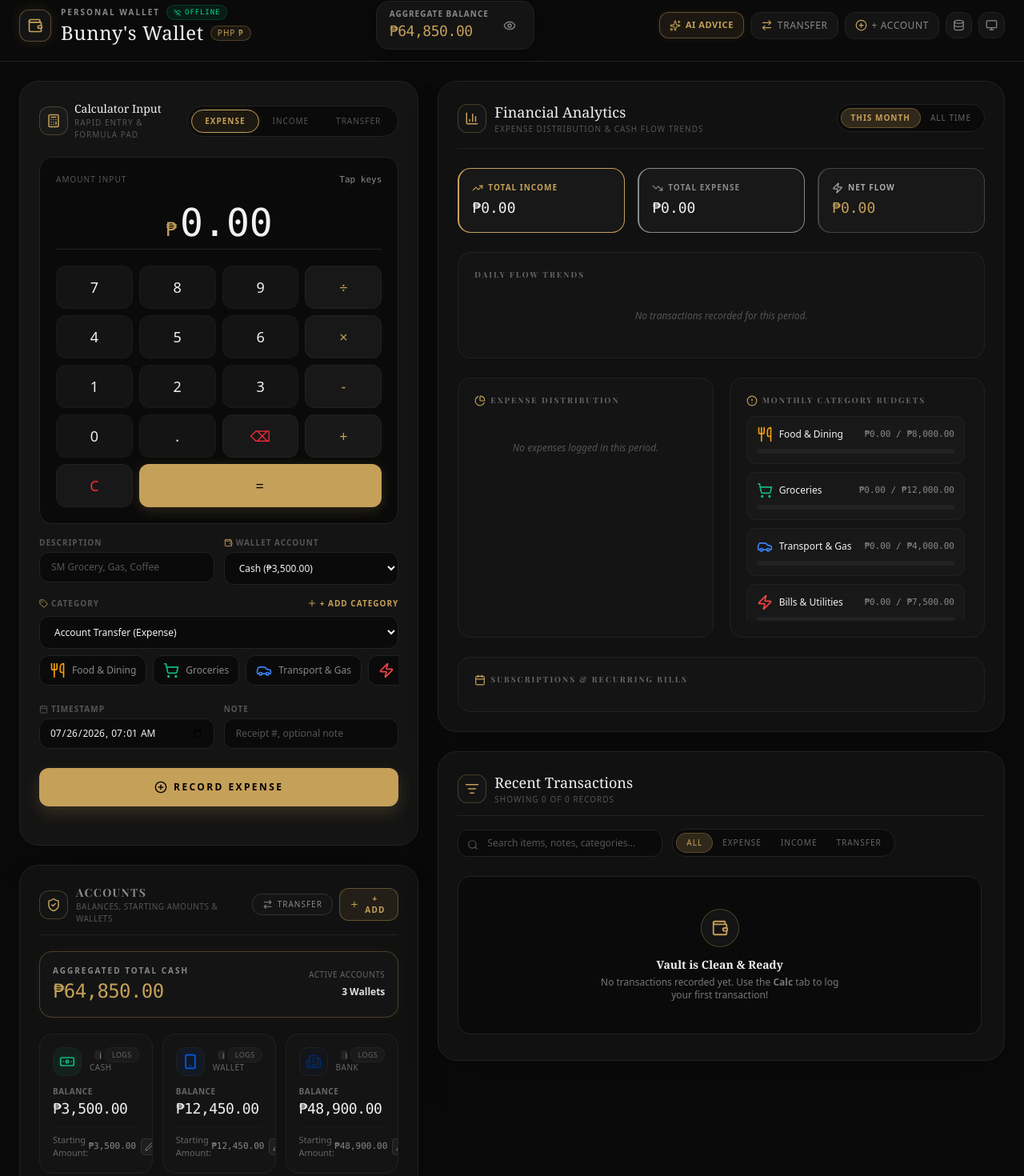
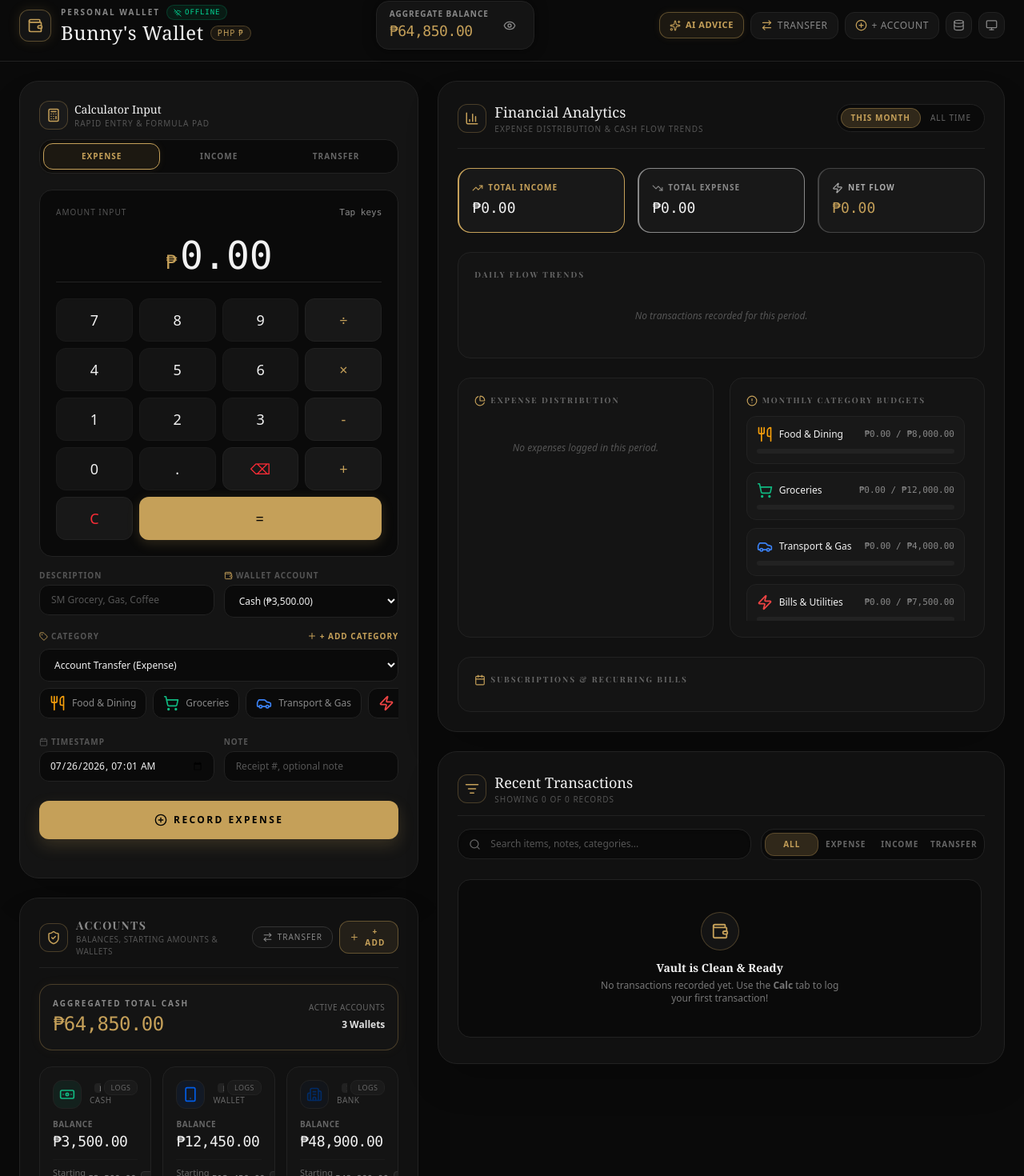
Before and after one commit to bunnywkwk/bunnys-wallet, a React (Vite) app: page / in a window 1280 px wide. Shown: the part 13-1483 px from the top of the page at 80% size. Built offline with nearby package versions, Linux system fonts and the light colour scheme; a web font is replaced by a local one.

Commit message:
Redesign Calculator tabs to full-width, stack mobile wallet cards, make Monthly Budgets full-width, and expand search bar

```diff
--- a/src/components/AnalyticsDashboard.tsx
+++ b/src/components/AnalyticsDashboard.tsx
@@ -210,7 +210,7 @@ export const AnalyticsDashboard: React.FC<AnalyticsDashboardProps> = ({
       </div>
 
       {/* Category Breakdown & Budget Limits */}
-      <div className="grid grid-cols-1 lg:grid-cols-2 gap-5">
+      <div className="flex flex-col gap-5 xl:grid xl:grid-cols-2">
         {/* Donut Chart */}
         <div className="p-4 sm:p-5 rounded-2xl bg-[#141414] border border-[#222] space-y-3">
           <h3 className="text-[10px] font-bold text-[#666] uppercase tracking-[0.2em] flex items-center gap-1.5">
--- a/src/components/CalculatorInput.tsx
+++ b/src/components/CalculatorInput.tsx
@@ -162,8 +162,8 @@ export const CalculatorInput: React.FC<CalculatorInputProps> = ({
 
   return (
     <section className="bg-[#141414] border border-[#222] rounded-3xl p-6 shadow-2xl space-y-5">
-      {/* Section Header & Type Switcher */}
-      <div className="flex flex-col sm:flex-row sm:items-center justify-between gap-3">
+      {/* Section Header */}
+      <div className="space-y-3">
         <div className="flex items-center gap-2">
           <div className="p-2 rounded-xl bg-[#1a1a1a] text-[#c5a059] border border-[#c5a059]/30">
             <CalcIcon size={18} />
@@ -174,15 +174,15 @@ export const CalculatorInput: React.FC<CalculatorInputProps> = ({
           </div>
         </div>
 
-        {/* Expense vs Income vs Transfer Segmented Buttons */}
-        <div className="flex bg-[#0a0a0a] p-1 rounded-full border border-[#222]">
+        {/* Full-Width Expense vs Income vs Transfer Segmented Buttons */}
+        <div className="grid grid-cols-3 bg-[#0a0a0a] p-1 rounded-2xl border border-[#222] text-center w-full">
           <button
             type="button"
             onClick={() => setType('expense')}
-            className={`text-[10px] uppercase tracking-widest px-4 py-1.5 rounded-full transition-all ${
+            className={`text-[10px] uppercase tracking-widest py-2 rounded-xl transition-all font-semibold cursor-pointer ${
               type === 'expense'
                 ? 'border border-[#c5a059] text-[#c5a059] bg-[#c5a059]/10 shadow-[0_0_10px_rgba(197,160,89,0.1)] font-bold'
-                : 'border border-transparent text-[#555] hover:text-[#888]'
+                : 'border border-transparent text-[#666] hover:text-[#888]'
             }`}
           >
             Expense
@@ -190,10 +190,10 @@ export const CalculatorInput: React.FC<CalculatorInputProps> = ({
           <button
             type="button"
             onClick={() => setType('income')}
-            className={`text-[10px] uppercase tracking-widest px-4 py-1.5 rounded-full transition-all ${
+            className={`text-[10px] uppercase tracking-widest py-2 rounded-xl transition-all font-semibold cursor-pointer ${
               type === 'income'
                 ? 'border border-[#c5a059] text-[#c5a059] bg-[#c5a059]/10 shadow-[0_0_10px_rgba(197,160,89,0.1)] font-bold'
-                : 'border border-transparent text-[#555] hover:text-[#888]'
+                : 'border border-transparent text-[#666] hover:text-[#888]'
             }`}
           >
             Income
@@ -201,10 +201,10 @@ export const CalculatorInput: React.FC<CalculatorInputProps> = ({
           <button
             type="button"
             onClick={() => setType('transfer')}
-            className={`text-[10px] uppercase tracking-widest px-4 py-1.5 rounded-full transition-all ${
+            className={`text-[10px] uppercase tracking-widest py-2 rounded-xl transition-all font-semibold cursor-pointer ${
               type === 'transfer'
                 ? 'border border-[#c5a059] text-[#c5a059] bg-[#c5a059]/10 shadow-[0_0_10px_rgba(197,160,89,0.1)] font-bold'
-                : 'border border-transparent text-[#555] hover:text-[#888]'
+                : 'border border-transparent text-[#666] hover:text-[#888]'
             }`}
           >
             Transfer
--- a/src/components/TheVault.tsx
+++ b/src/components/TheVault.tsx
@@ -96,7 +96,7 @@ export const TheVault: React.FC<TheVaultProps> = ({
       </div>
 
       {/* Account Cards Grid */}
-      <div className="grid grid-cols-1 sm:grid-cols-2 lg:grid-cols-3 gap-3">
+      <div className="flex flex-col gap-3.5 sm:grid sm:grid-cols-2 lg:grid-cols-3">
         {accounts.map((acc) => {
           const isSelected = selectedAccountId === acc.id;
 
--- a/src/components/TransactionHistory.tsx
+++ b/src/components/TransactionHistory.tsx
@@ -98,24 +98,24 @@ export const TransactionHistory: React.FC<TransactionHistoryProps> = ({
       </div>
 
       {/* Search & Type Filter Tabs */}
-      <div className="flex flex-col sm:flex-row items-center gap-3">
-        <div className="relative w-full sm:w-64">
-          <Search size={14} className="absolute left-3 top-3 text-[#555]" />
+      <div className="flex flex-col md:flex-row items-stretch gap-3">
+        <div className="relative flex-1 w-full">
+          <Search size={15} className="absolute left-3.5 top-3 text-[#666]" />
           <input
             type="text"
             placeholder="Search items, notes, categories..."
             value={searchQuery}
             onChange={(e) => setSearchQuery(e.target.value)}
-            className="w-full pl-9 pr-3 py-2 rounded-xl bg-[#0a0a0a] border border-[#222] text-xs text-[#f2f2f2] placeholder-[#555] focus:border-[#c5a059] focus:outline-none"
+            className="w-full pl-10 pr-4 py-2.5 rounded-2xl bg-[#0a0a0a] border border-[#222] text-xs text-[#f2f2f2] placeholder-[#555] focus:border-[#c5a059] focus:outline-none transition-all shadow-inner"
           />
         </div>
 
-        <div className="flex bg-[#0a0a0a] p-1 rounded-full border border-[#222] w-full sm:w-auto">
+        <div className="grid grid-cols-4 bg-[#0a0a0a] p-1 rounded-2xl border border-[#222] text-center w-full md:w-auto md:min-w-[280px]">
           {(['all', 'expense', 'income', 'transfer'] as const).map((t) => (
             <button
               key={t}
               onClick={() => setTypeFilter(t)}
-              className={`flex-1 sm:flex-none px-3 py-1 rounded-full text-[10px] uppercase tracking-widest font-medium transition-colors ${
+              className={`py-1.5 rounded-xl text-[10px] uppercase tracking-widest font-semibold transition-all cursor-pointer ${
                 typeFilter === t ? 'bg-[#c5a059]/20 text-[#c5a059] border border-[#c5a059]/30 font-bold' : 'text-[#666] hover:text-[#888]'
               }`}
             >
```
